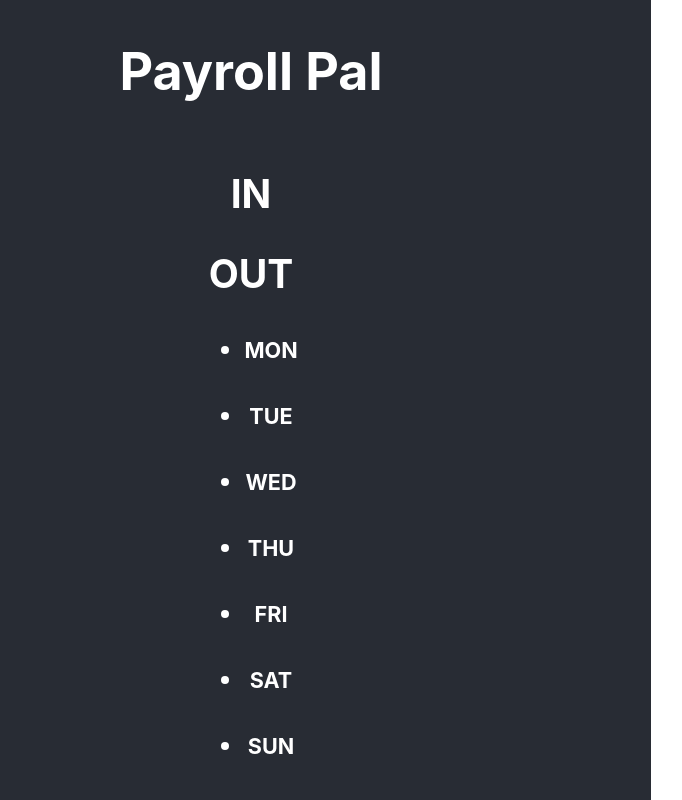
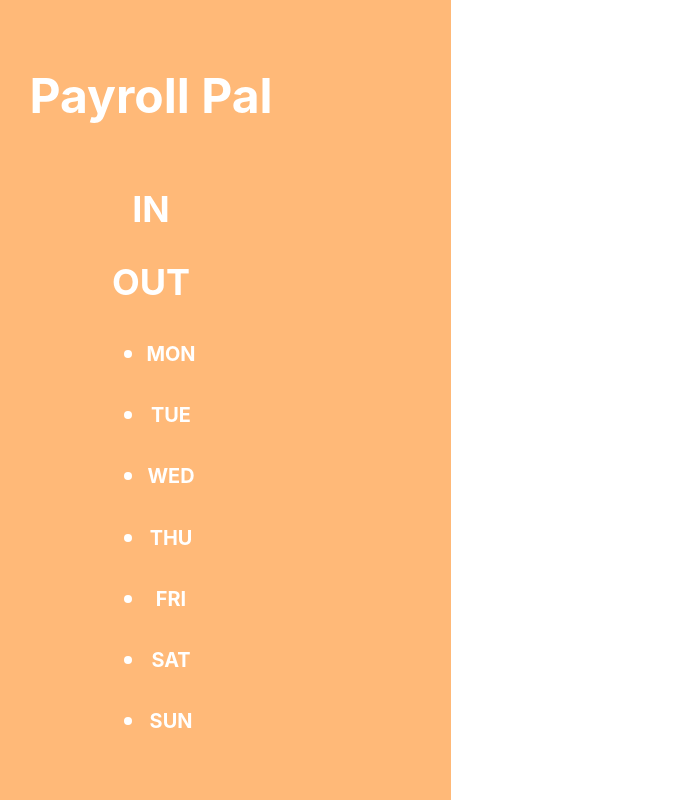
Before and after one commit to llam722/payroll-pal, a React (Create React App) app in the folder payroll-pal-extension/: page / in a window 1280 px wide. Shown: the whole page, without its empty margins (149-831 px from the left). Built offline with nearby package versions, Linux system fonts and the light colour scheme.

Commit message:
fix width and height

```diff
--- a/payroll-pal-extension/src/App.css
+++ b/payroll-pal-extension/src/App.css
@@ -1,3 +1,5 @@
+
+
 .App {
   text-align: center;
 }
@@ -14,25 +16,16 @@
 }
 
 .App-header {
-  background-color: #282c34;
+  background-color: #FFB978;
   min-height: 100vh;
   display: flex;
   flex-direction: column;
   align-items: center;
   justify-content: center;
-  font-size: calc(10px + 2vmin);
+  font-size: 1.5rem;
   color: white;
 }
 
 .App-link {
   color: #61dafb;
 }
-
-@keyframes App-logo-spin {
-  from {
-    transform: rotate(0deg);
-  }
-  to {
-    transform: rotate(360deg);
-  }
-}
--- a/payroll-pal-extension/src/index.css
+++ b/payroll-pal-extension/src/index.css
@@ -5,8 +5,8 @@
     sans-serif;
   -webkit-font-smoothing: antialiased;
   -moz-osx-font-smoothing: grayscale;
-  width: 800px;
-  height: 600px;
+  width: 600px;
+  height: 300px;
 }
 
 code {
```
